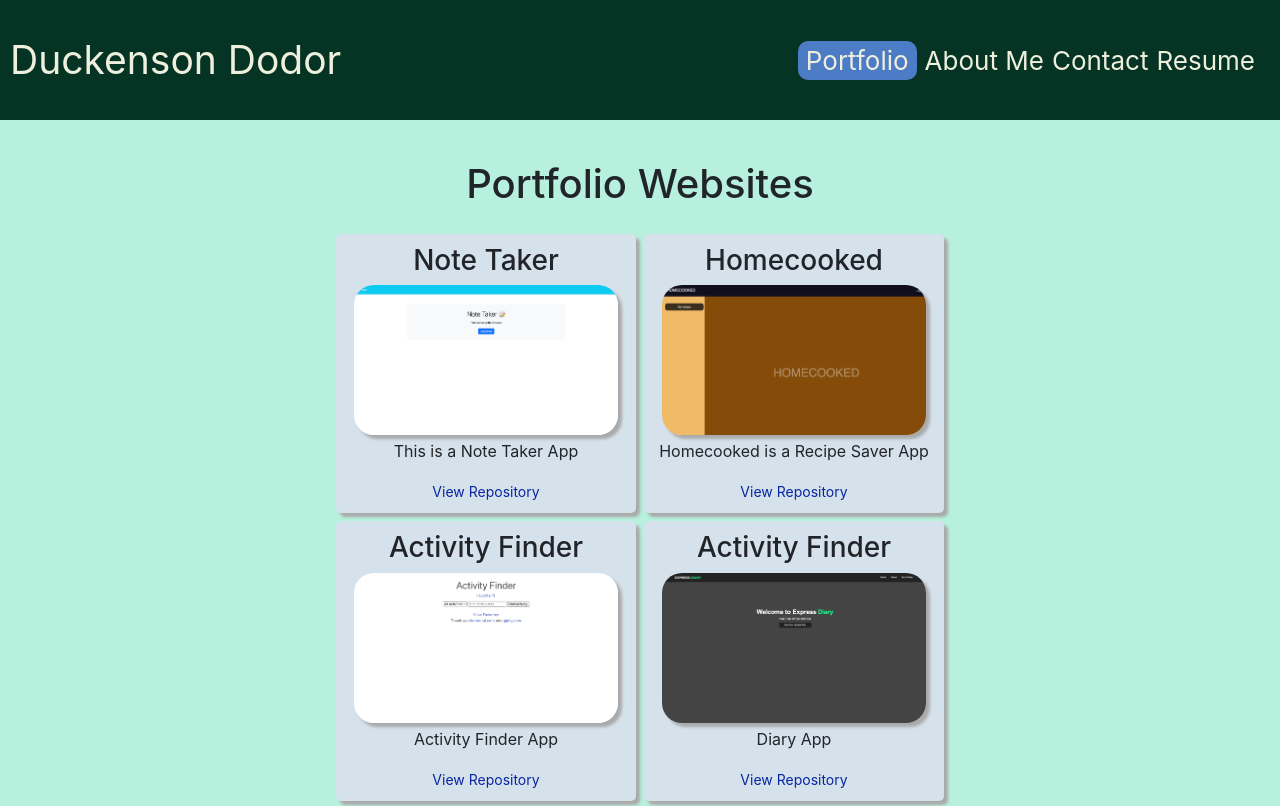
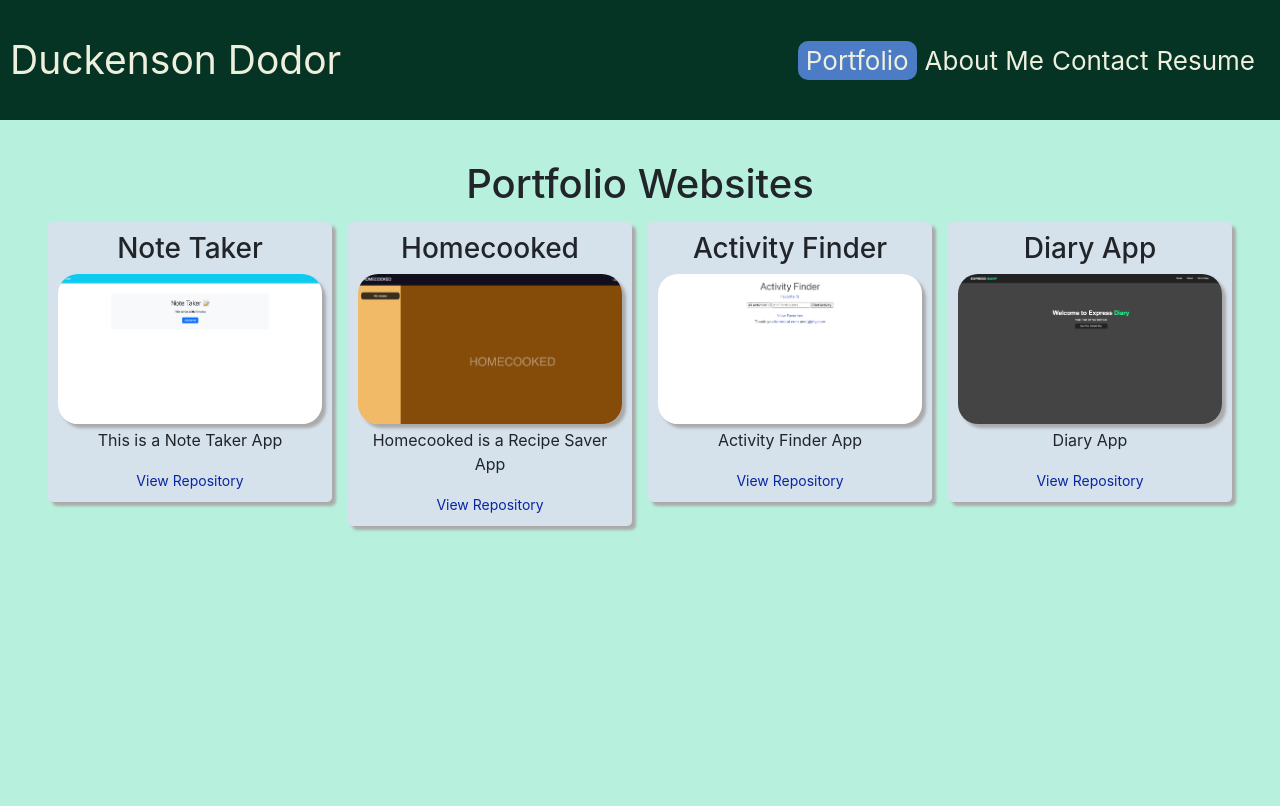
Before and after one commit to dodor101/react-portfolio-website, a React (Create React App) app: page /portfolio in a window 1280 px wide. Shown: the top 806 px of the page. Built offline with nearby package versions, Linux system fonts and the light colour scheme.

Commit message:
Refactored projects using objects data structure

```diff
--- a/src/App.js
+++ b/src/App.js
@@ -4,27 +4,25 @@ import Home from './components/pages/Home';
 import About from './components/pages/About';
 import Contact from './components/pages/Contact';
 import Resume from './components/pages/Resume';
-import { Route, Routes } from 'react-router-dom';
+import { BrowserRouter as Router, Route, Routes } from 'react-router-dom';
 import Footer from './components/Footer';
-
-
 
 function App() {
   return (
     <>
+      <div className="pages">
+        <Router>
           <Navbar />
-      <div className="pages">
           <Routes>
             <Route path="/" element={<Home />} />
-
             <Route path="/portfolio" element={<Portfolio />} />
-
             <Route path="/about" element={<About />} />
             <Route path="/contact" element={<Contact />} />
             <Route path="/resume" element={<Resume />} />
           </Routes>
+        </Router>
+        <Footer />
       </div>
-      <Footer />
     </>
   );
 }
--- a/src/components/Footer.js
+++ b/src/components/Footer.js
@@ -2,8 +2,8 @@ import { FaGithub, FaLinkedin,  } from 'react-icons/fa';
 
 export default function Footer() {
   return (
-    <div>
-      <h1 className="footer">
+    <div className="footer">
+      <h1>
         <a href="https://github.com/dodor101" target="_blank" rel="noreferrer">
           <FaGithub />
         </a>
--- a/src/components/Navbar.js
+++ b/src/components/Navbar.js
@@ -2,7 +2,6 @@ import { Link, useMatch, useResolvedPath } from 'react-router-dom';
 
 export default function Navbar() {
   return (
-    <>
     <nav className="nav  costume-nav">
       <Link to="/" className="site-title">
         Duckenson Dodor
@@ -14,7 +13,6 @@ export default function Navbar() {
         <CustomLink to="/resume">Resume</CustomLink>
       </ul>
     </nav>
-    </>
   );
 }
 
--- /dev/null
+++ b/src/components/Projects.js
@@ -0,0 +1,34 @@
+import React from 'react';
+
+export const Projects = ({ projects }) => {
+  return (
+    <>
+
+      <h2 className="portfolio-head">Portfolio Websites</h2>
+      <div className="portfolio-div">
+        {projects.map(({ id, title, liveApp, image, gitHubRpo, alt, description }) => {
+          return (
+            <>
+              <div key={id}>
+                <div className="my-images">
+                  <div className="one-image">
+                    <h3>{title}</h3>
+                    <a href={liveApp} target="_blank " rel="noreferrer">
+                      <img src={image} alt={alt} />
+                    </a>
+                    <p className="image-card-p">{description}</p>
+                    <small>
+                      <a href={gitHubRpo} target="_blank" rel="noreferrer">
+                        View Repository
+                      </a>
+                    </small>
+                  </div>
+                </div>
+              </div>
+            </>
+          );
+        })}
+      </div>
+    </>
+  );
+};
--- a/src/components/pages/About.js
+++ b/src/components/pages/About.js
@@ -1,8 +1,11 @@
+import image1 from '../../images/image4.png'
 export default function About() {
   return (
     <div>
       <div className="about-text">
+        <img src={image1} alt="" />
         <h1>About Me</h1>
+
         <p>
           In world full of opportunities, sometimes it may be hard to find out exactly what you actually enjoy doing and
           for me it was no different but that was until I stumbled upon coding and I just couldn't get enough, so I have
--- a/src/components/pages/Portfolio.js
+++ b/src/components/pages/Portfolio.js
@@ -2,67 +2,48 @@ import noteTaker from '../../images/note-taker.png';
 import homeCooked from '../../images/homecooked.png';
 import activityFinder from '../../images/activity-finder.png';
 import diaryImage from '../../images/diary-app.png';
+import { Projects } from '../Projects';
+
+const projects = [
+  {
+    id: 1,
+    title: 'Note Taker',
+    image: noteTaker,
+    liveApp: 'https://diary-express.herokuapp.com/',
+    gitHubRpo: 'https://github.com/dodor101/note-taker',
+    alt: 'Note taker app screenshot',
+    description: 'This is a Note Taker App',
+  },
+  {
+    id: 2,
+    title: 'Homecooked',
+    image: homeCooked,
+    liveApp: 'https://homecooked.herokuapp.com/',
+    gitHubRpo: 'https://github.com/Solomon-Coding/Homecooked.git/',
+    alt: 'homecooked screenshot',
+    description: 'Homecooked is a Recipe Saver App',
+  },
+  //
+  {
+    id: 3,
+    title: 'Activity Finder',
+    image: activityFinder,
+    liveApp: 'https://dhoneck.github.io/activity-finder/',
+    gitHubRpo: 'https://github.com/dhoneck/activity-finder',
+    alt: 'Activity finder screenshot',
+    description: 'Activity Finder App',
+  },
+  {
+    id: 4,
+    title: 'Diary App',
+    image: diaryImage,
+    liveApp: 'https://best-note-taker.herokuapp.com/',
+    gitHubRpo: 'https://github.com/dodor101/diary-express-app',
+    alt: 'Diary app screenshot',
+    description: 'Diary App',
+  },
+];
 
 export default function Portfolio() {
-  return (
-    <div>
-      <div>
-        <h2 className="portfolio-head">Portfolio Websites</h2>
-      </div>
-      <div className="my-images">
-        <div className="one-image">
-          <h3>Note Taker</h3>
-          <a href="https://best-note-taker.herokuapp.com/" target="_blank " rel="noreferrer">
-            <img src={noteTaker} alt="Note taker app screenshot" />
-          </a>
-          <p className="image-card-p">This is a Note Taker App</p>
-          <small>
-            <a href="https://github.com/dodor101/note-taker" target="_blank" rel="noreferrer">
-              View Repository
-            </a>
-          </small>
-        </div>
-        <div className="one-image">
-          <h3>Homecooked</h3>
-          <a href="https://homecooked.herokuapp.com/" target="_blank" rel="noreferrer">
-            <img src={homeCooked} alt="homecooked screenshot" />
-          </a>
-          <p className="image-card-p">Homecooked is a Recipe Saver App </p>
-          <small>
-            <a
-              href="https://github.com/Solomon-Coding/Homecooked.git/"
-              target="_blank"
-              rel="noreferrer"
-            >
-              View Repository
-            </a>
-          </small>
-        </div>
-        <div className="one-image">
-          <h3>Activity Finder</h3>
-          <a href="https://dhoneck.github.io/activity-finder/" target="_blank " rel="noreferrer">
-            <img src={activityFinder} alt="Activity finder screenshot" />
-          </a>
-          <p className="image-card-p">Activity Finder App</p>
-          <small>
-            <a href="https://github.com/dhoneck/activity-finder" target="_blank" rel="noreferrer">
-              View Repository
-            </a>
-          </small>
-        </div>
-        <div className="one-image">
-          <h3>Activity Finder</h3>
-          <a href="https://diary-express.herokuapp.com/" target="_blank" rel="noreferrer">
-            <img src={diaryImage} alt="Diary app screenshot" />
-          </a>
-          <p className="image-card-p">Diary App</p>
-          <small>
-            <a href="https://github.com/dodor101/diary-express-app" target="_blank" rel="noreferrer">
-              View Repository
-            </a>
-          </small>
-        </div>
-      </div>
-    </div>
-  );
+  return <Projects projects={projects} />;
 }
--- a/src/components/pages/Resume.js
+++ b/src/components/pages/Resume.js
@@ -1,8 +1,7 @@
 export default function Resume() {
- const  styleCard = {
-     width:' 18rem',
-
-  }
+  const styleCard = {
+    width: ' 18rem',
+  };
   return (
     <>
       <div>
@@ -34,6 +33,9 @@ export default function Resume() {
               <li className="list-group-item">Postman</li>
             </ul>
           </div>
+          <a href="https://docs.google.com/document/d/1fDb0PinjDHuc_--02G5cTlBzt33B_pxHV4lk_HGcWQE/edit#">
+            <div className="resume-link">View Resume</div>
+          </a>
         </div>
       </div>
     </>
--- a/src/index.css
+++ b/src/index.css
@@ -33,11 +33,11 @@ a {
 }
 @media screen and (max-width: 768px) {
   .costume-nav {
- font-size: 16px;
+    font-size: 16px;
   }
 }
 
-ul {
+nav ul {
   display: flex;
   gap: 8px;
   margin-right: 15px;
@@ -134,6 +134,14 @@ img:hover {
   margin-top: 40px;
 }
 
+/* portfolio div styling */
+.portfolio-div {
+  display: flex;
+  flex-direction: row;
+  flex-wrap: wrap;
+  justify-content: center;
+}
+
 .about-text {
   width: 60%;
   margin-left: auto;
@@ -148,6 +156,7 @@ img:hover {
 
 .footer a {
   color: #303030;
+  opacity: 0.6;
 }
 
 .form-style {
@@ -172,3 +181,10 @@ img:hover {
   margin-left: auto;
   margin-right: auto;
 }
+.resume-link {
+  background-color: #aaaaaa;
+  width: 10rem;
+  margin-left: auto;
+  margin-right: auto;
+  margin-bottom: 20px;
+}
--- a/src/index.js
+++ b/src/index.js
@@ -2,13 +2,11 @@ import React from 'react';
 import ReactDOM from 'react-dom/client';
 import './index.css';
 import App from './App';
-import { BrowserRouter } from 'react-router-dom';
 
 const root = ReactDOM.createRoot(document.getElementById('root'));
 root.render(
   <React.StrictMode>
-    <BrowserRouter>
+
       <App />
-    </BrowserRouter>
   </React.StrictMode>
 );
```
Lines whose indentation alone changed are shown as unchanged.
